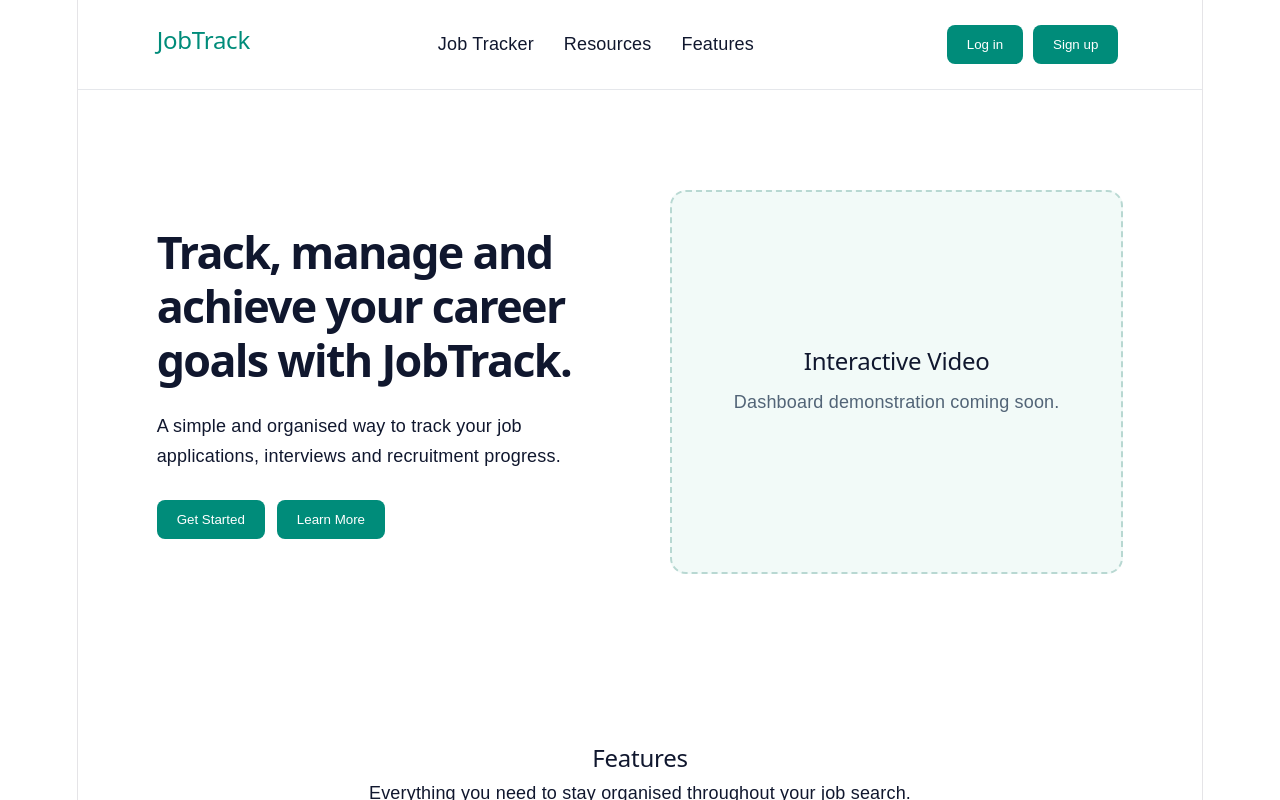
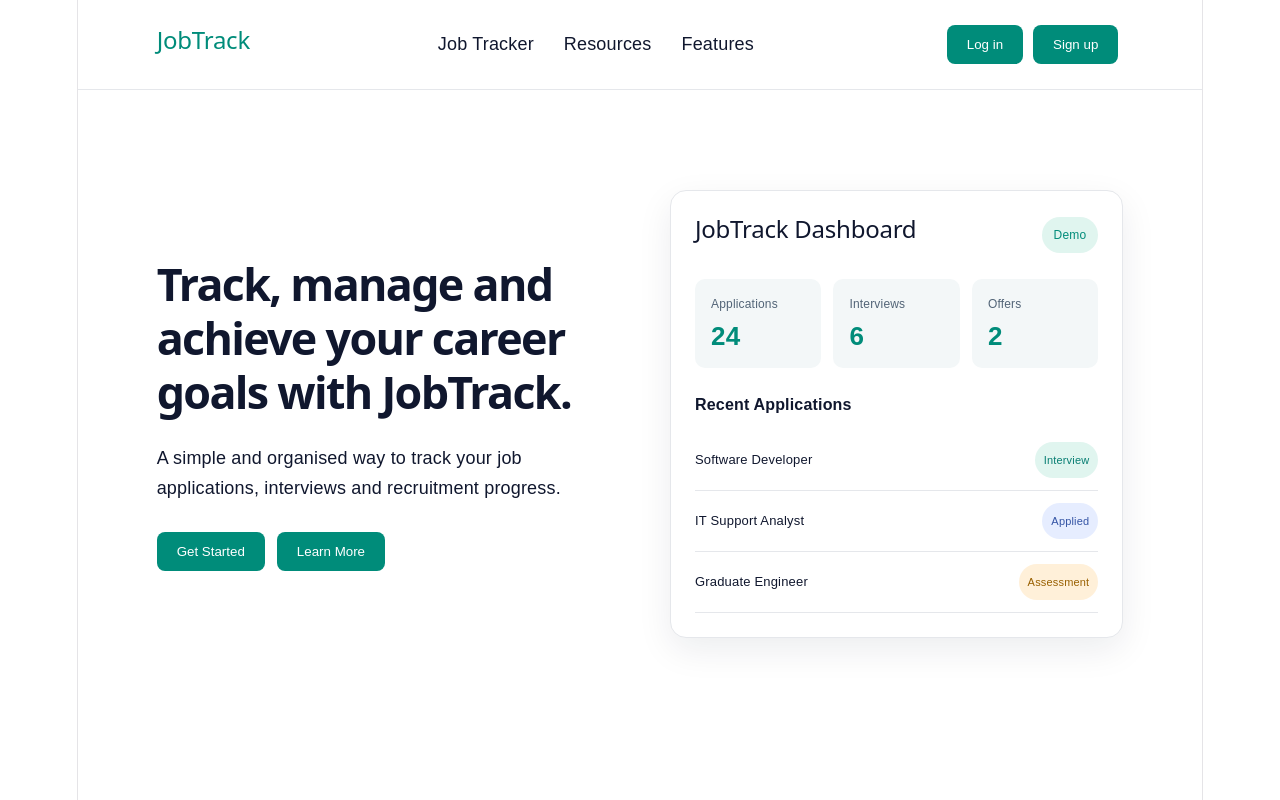
Before and after one commit to BTimms/JobtrackApp, a React (Vite) app: page / in a window 1280 px wide. Shown: the top 800 px of the page. Built offline with nearby package versions, Linux system fonts and the light colour scheme.

Commit message:
feat: add homepage dashboard preview

```diff
--- a/src/App.css
+++ b/src/App.css
@@ -98,18 +98,99 @@
   margin: 0;
 }
 
+
 .homepage .hero-video {
+  display: block;
   min-height: 320px;
-  padding: 30px;
-  border: 2px dashed #b8d8d2;
+  padding: 24px;
+  background: #ffffff;
+  border: 1px solid #e5e7eb;
   border-radius: 16px;
-  background: #f2faf8;
+  box-shadow: 0 12px 35px rgba(16, 23, 46, 0.08);
+  text-align: left;
+}
+
+.homepage .preview-header {
   display: flex;
-  flex-direction: column;
+  justify-content: space-between;
   align-items: center;
-  justify-content: center;
-  text-align: center;
+  gap: 12px;
 }
+
+.homepage .preview-header h2 {
+  font-size: 20px;
+  margin: 0;
+}
+
+.homepage .preview-badge {
+  background: #e0f5ef;
+  color: #008c7a;
+  padding: 5px 12px;
+  border-radius: 20px;
+  font-size: 12px;
+}
+
+.homepage .preview-stats {
+  display: grid;
+  grid-template-columns: repeat(3, minmax(0, 1fr));
+  gap: 12px;
+  margin: 24px 0;
+}
+
+.homepage .preview-stat {
+  background: #f3f7f8;
+  border-radius: 10px;
+  padding: 16px;
+}
+
+.homepage .preview-stat p {
+  font-size: 12px;
+  color: #526477;
+  margin: 0 0 8px;
+}
+
+.homepage .preview-stat strong {
+  font-size: 26px;
+  color: #008c7a;
+}
+
+.homepage .preview-applications h3 {
+  font-size: 16px;
+  margin-bottom: 12px;
+}
+
+.homepage .preview-application {
+  display: flex;
+  justify-content: space-between;
+  align-items: center;
+  gap: 12px;
+  padding: 12px 0;
+  border-bottom: 1px solid #e5e7eb;
+  font-size: 13px;
+}
+
+.homepage .preview-status {
+  padding: 5px 9px;
+  border-radius: 20px;
+  font-size: 11px;
+  white-space: nowrap;
+}
+
+.homepage .preview-status.interview {
+  background: #e0f5ef;
+  color: #087e73;
+}
+
+.homepage .preview-status.applied {
+  background: #e6edff;
+  color: #3454a5;
+}
+
+.homepage .preview-status.assessment {
+  background: #fff0d9;
+  color: #996000;
+}
+
 
 .homepage .hero-video h2 {
   font-size: 24px;
--- a/src/App.tsx
+++ b/src/App.tsx
@@ -39,10 +39,51 @@ function App() {
             </div>
           </div>
 
-          <div className="hero-video">
-            <h2>Interactive Video</h2>
-            <p>Dashboard demonstration coming soon.</p>
-          </div>
+
+<div className="hero-video">
+  <div className="preview-header">
+    <h2>JobTrack Dashboard</h2>
+    <span className="preview-badge">Demo</span>
+  </div>
+
+  <div className="preview-stats">
+    <div className="preview-stat">
+      <p>Applications</p>
+      <strong>24</strong>
+    </div>
+
+    <div className="preview-stat">
+      <p>Interviews</p>
+      <strong>6</strong>
+    </div>
+
+    <div className="preview-stat">
+      <p>Offers</p>
+      <strong>2</strong>
+    </div>
+  </div>
+
+  <div className="preview-applications">
+    <h3>Recent Applications</h3>
+
+    <div className="preview-application">
+      <span>Software Developer</span>
+      <span className="preview-status interview">Interview</span>
+    </div>
+
+    <div className="preview-application">
+      <span>IT Support Analyst</span>
+      <span className="preview-status applied">Applied</span>
+    </div>
+
+    <div className="preview-application">
+      <span>Graduate Engineer</span>
+      <span className="preview-status assessment">Assessment</span>
+    </div>
+  </div>
+</div>
+
+
         </section>
 
         <section id="features">
```
